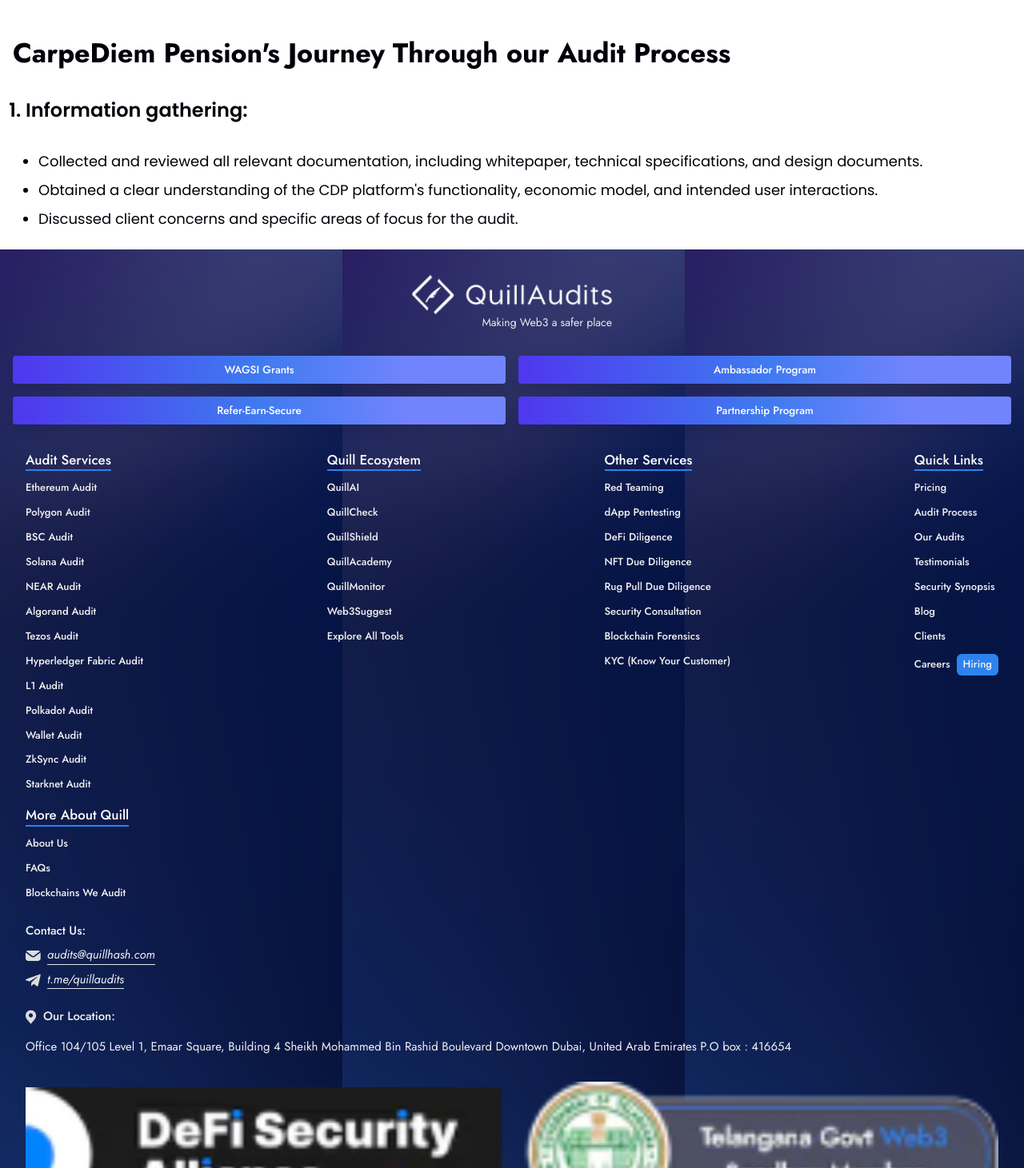
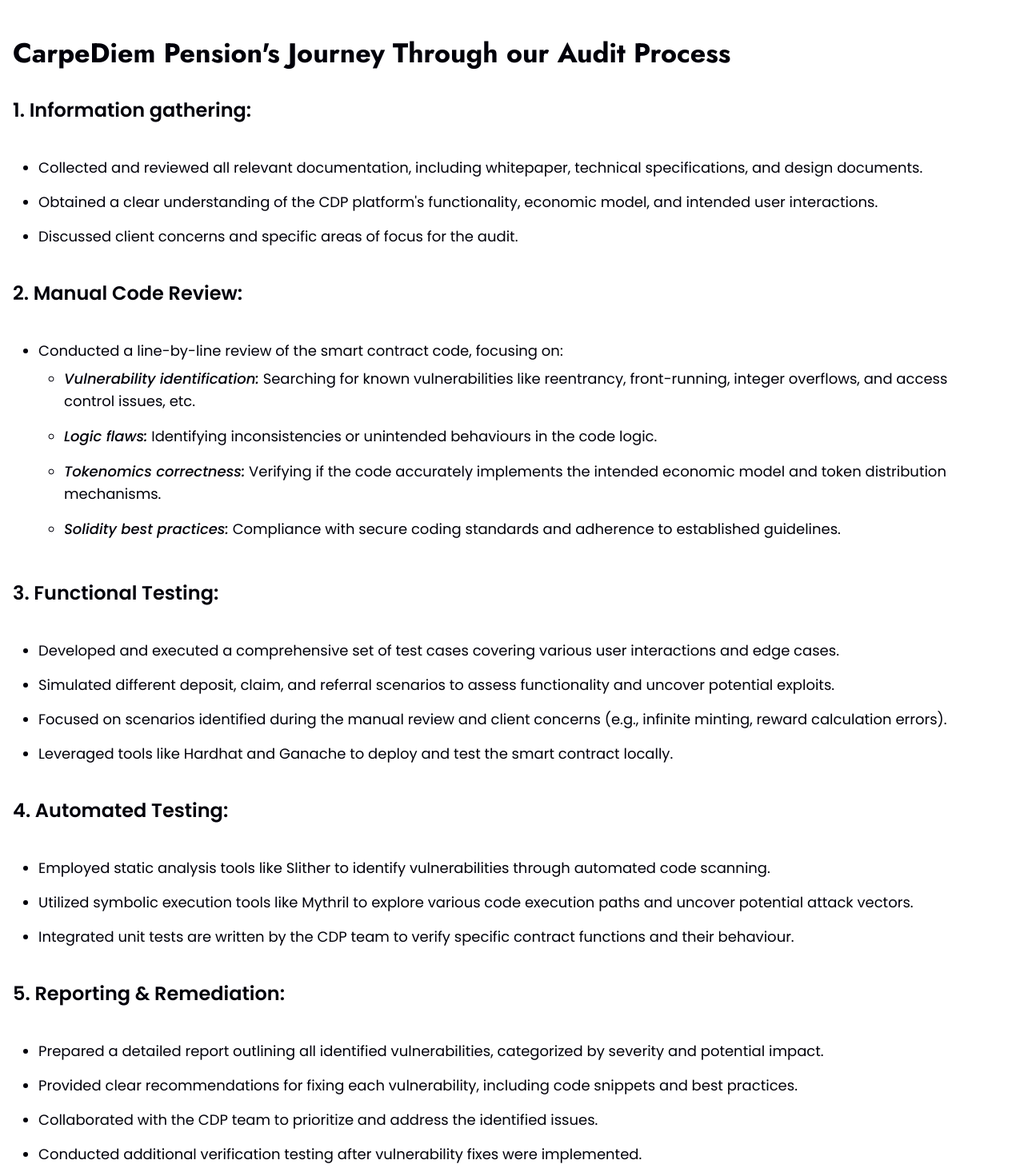
Before and after one commit to druvkotwani/Quill-Audit-assignment, a Next.js app: page / in a window 1280 px wide. Shown: the part 2749-4210 px from the top of the page at 80% size. Built offline with nearby package versions, Linux system fonts and the light colour scheme.

Commit message:
Add List component and update ListItem component

```diff
--- a/src/app/components/HeroSection.js
+++ b/src/app/components/HeroSection.js
@@ -8,7 +8,7 @@
             <h1 className='font-medium text-[16.84px] inline-block m-4  text-[#fff] leading-[24.33px] border-b-2 border-[#2D83EE] '>Case Studies</h1>
 
             <div className=''>
-                <div class=" bg-gradient-to-r from-custom-black to-custom-green flex items-center justify-center p-16" style={{ backgroundImage: "linear-gradient(140.54deg, var(--tw-gradient-stops))" }}>
+                <div className=" bg-gradient-to-r from-custom-black to-custom-green flex items-center justify-center p-16" style={{ backgroundImage: "linear-gradient(140.54deg, var(--tw-gradient-stops))" }}>
                     <Image src={'/images/heroimage.png'} width={326} height={104} alt="heroimage" />
                 </div>
 
--- /dev/null
+++ b/src/app/components/List.js
@@ -0,0 +1,68 @@
+import React from 'react'
+import ListItem from './ListItem'
+
+
+const list = [
+    {
+        heading: "Information gathering:",
+        text: [
+            "Collected and reviewed all relevant documentation, including whitepaper, technical specifications, and design documents.",
+            "Obtained a clear understanding of the CDP platform's functionality, economic model, and intended user interactions.",
+            "Discussed client concerns and specific areas of focus for the audit."
+        ]
+    },
+    {
+        heading: "Manual Code Review:",
+        text: [
+            "Conducted a line-by-line review of the smart contract code, focusing on:",
+        ],
+        subText: [
+            "Vulnerability identification: Searching for known vulnerabilities like reentrancy, front-running, integer overflows, and access control issues, etc.",
+            "Logic flaws: Identifying inconsistencies or unintended behaviours in the code logic.",
+            "Tokenomics correctness: Verifying if the code accurately implements the intended economic model and token distribution mechanisms.",
+            "Solidity best practices: Compliance with secure coding standards and adherence to established guidelines."
+        ]
+    },
+    {
+        heading: "Functional Testing:",
+        text: [
+            "Developed and executed a comprehensive set of test cases covering various user interactions and edge cases.",
+            "Simulated different deposit, claim, and referral scenarios to assess functionality and uncover potential exploits.",
+            "Focused on scenarios identified during the manual review and client concerns (e.g., infinite minting, reward calculation errors).",
+            "Leveraged tools like Hardhat and Ganache to deploy and test the smart contract locally."
+        ]
+    },
+    {
+        heading: "Automated Testing:",
+        text: [
+            "Employed static analysis tools like Slither to identify vulnerabilities through automated code scanning.",
+            "Utilized symbolic execution tools like Mythril to explore various code execution paths and uncover potential attack vectors.",
+            "Integrated unit tests are written by the CDP team to verify specific contract functions and their behaviour."
+        ]
+    },
+    {
+        heading: "Reporting & Remediation:",
+        text: [
+            "Prepared a detailed report outlining all identified vulnerabilities, categorized by severity and potential impact.",
+            "Provided clear recommendations for fixing each vulnerability, including code snippets and best practices.",
+            "Collaborated with the CDP team to prioritize and address the identified issues.",
+            "Conducted additional verification testing after vulnerability fixes were implemented."
+        ]
+    }
+
+]
+const List = () => {
+    return (
+        <div className='px-4 flex flex-col gap-8 py-6 text-[#00000a]'>
+            <h1 className='font-bold  text-[34px]  leading-[42.5px] '>CarpeDiem Pension's Journey Through our Audit Process</h1>
+
+            {
+                list.map((item, index) => (
+                    <ListItem key={index} index={index} heading={item.heading} text={item.text} subText={item.subText} />
+                ))
+            }
+        </div>
+    )
+}
+
+export default List
--- a/src/app/components/ListItem.js
+++ b/src/app/components/ListItem.js
@@ -1,20 +1,39 @@
 import React from 'react'
 
-const ListItem = () => {
+const ListItem = ({ heading, text, subText, index }) => {
+
     return (
-        <div className='px-4 flex flex-col gap-8 py-6 text-[#00000a]'>
-            <h1 className='font-bold  text-[34px]  leading-[42.5px] '>CarpeDiem Pension's Journey Through our Audit Process</h1>
+        <>
 
-            <ol className='font-semibold list-decimal px-4  text-2xl   leading-[36px] font-poppins'>
-                <li>Information gathering:</li>
-            </ol>
+            <h2 className='font-semibold list-decimal text-2xl  leading-[36px] font-poppins'>
+                {index + 1}. {heading}
+            </h2>
+            {console.log('Hi' + index)}
+            <ul className='list-disc leading-[27px]   pl-8 pr-4 font-poppins font-normal text-lg flex flex-col gap-4 py-2 '>
+                {
+                    text.map((item, index) => (
+                        <li key={index}>
+                            {item}
 
-            <ul className='list-disc  px-8 font-poppins font-normal text-lg flex flex-col gap-2 '>
-                <li>Collected and reviewed all relevant documentation, including whitepaper, technical specifications, and design documents.</li>
-                <li>Obtained a clear understanding of the CDP platform's functionality, economic model, and intended user interactions.</li>
-                <li>Discussed client concerns and specific areas of focus for the audit.</li>
+                            {subText &&
+                                <ul className='list-disc    pl-8  font-poppins font-normal text-lg flex flex-col gap-4 py-2 '>
+                                    {
+                                        subText.map((item, index) => {
+                                            const [boldPart, rest] = item.split(':');
+                                            return (
+                                                <li key={index} style={{ listStyleType: "circle" }}>
+                                                    <span className='font-medium italic  '>{boldPart}:</span> {rest}
+                                                </li>
+                                            );
+                                        })
+                                    }
+                                </ul>
+                            }
+                        </li>
+                    ))
+                }
             </ul>
-        </div>
+        </>
     )
 }
 
--- a/src/app/page.js
+++ b/src/app/page.js
@@ -2,6 +2,7 @@
 import BeforeAfter from "./components/BeforeAfter";
 import Footer from "./components/Footer";
 import HeroSection from "./components/HeroSection";
+import List from "./components/List";
 import ListItem from "./components/ListItem";
 import Navbar from "./components/Navbar";
 import RequestAudit from "./components/RequestAudit";
@@ -35,7 +36,7 @@
       <RequestAudit />
       <About heading={aboutContent.heading1} text={aboutContent.text1} img={aboutContent.img1} />
       <About heading={aboutContent.heading2} text={aboutContent.text2} img={aboutContent.img2} />
-      <ListItem />
+      <List />
       <Footer />
     </main>
   );
```
Also changed, not shown: src/app/components/Footer.js (+4 -4 lines).
